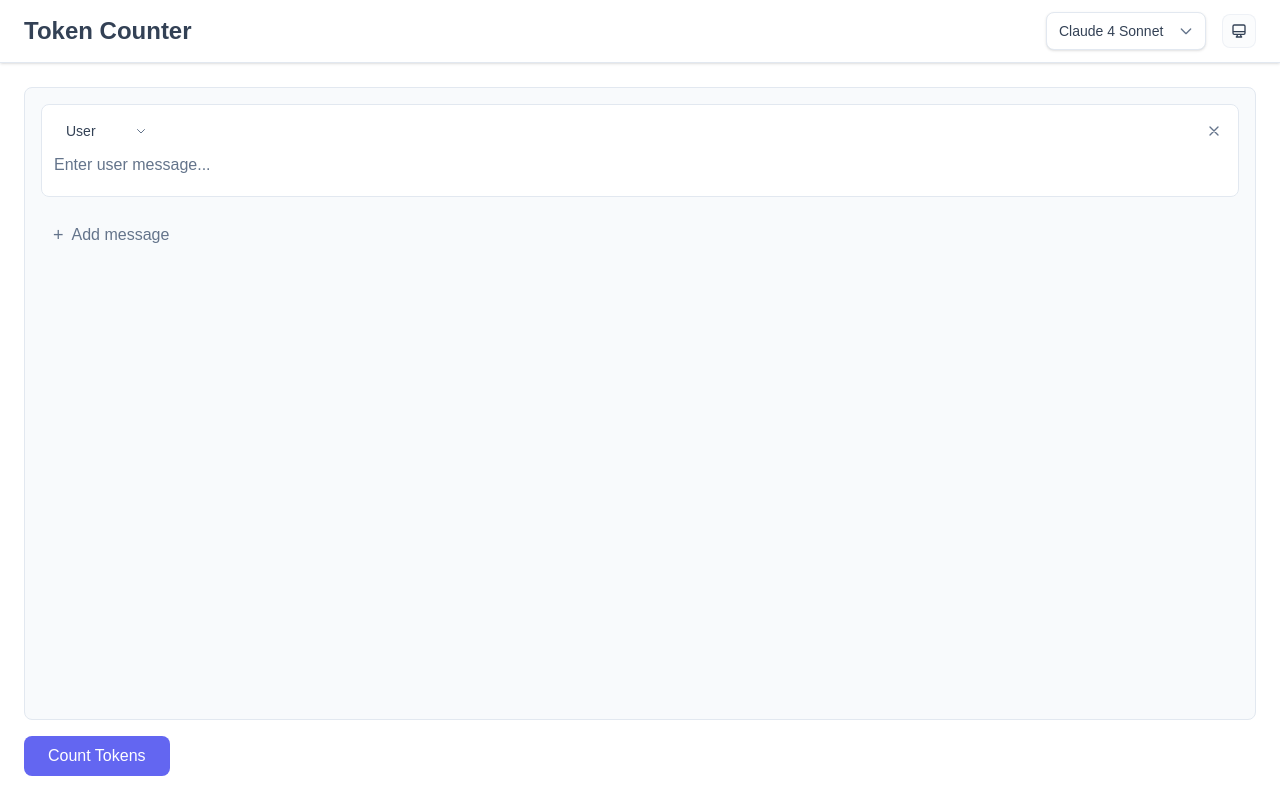
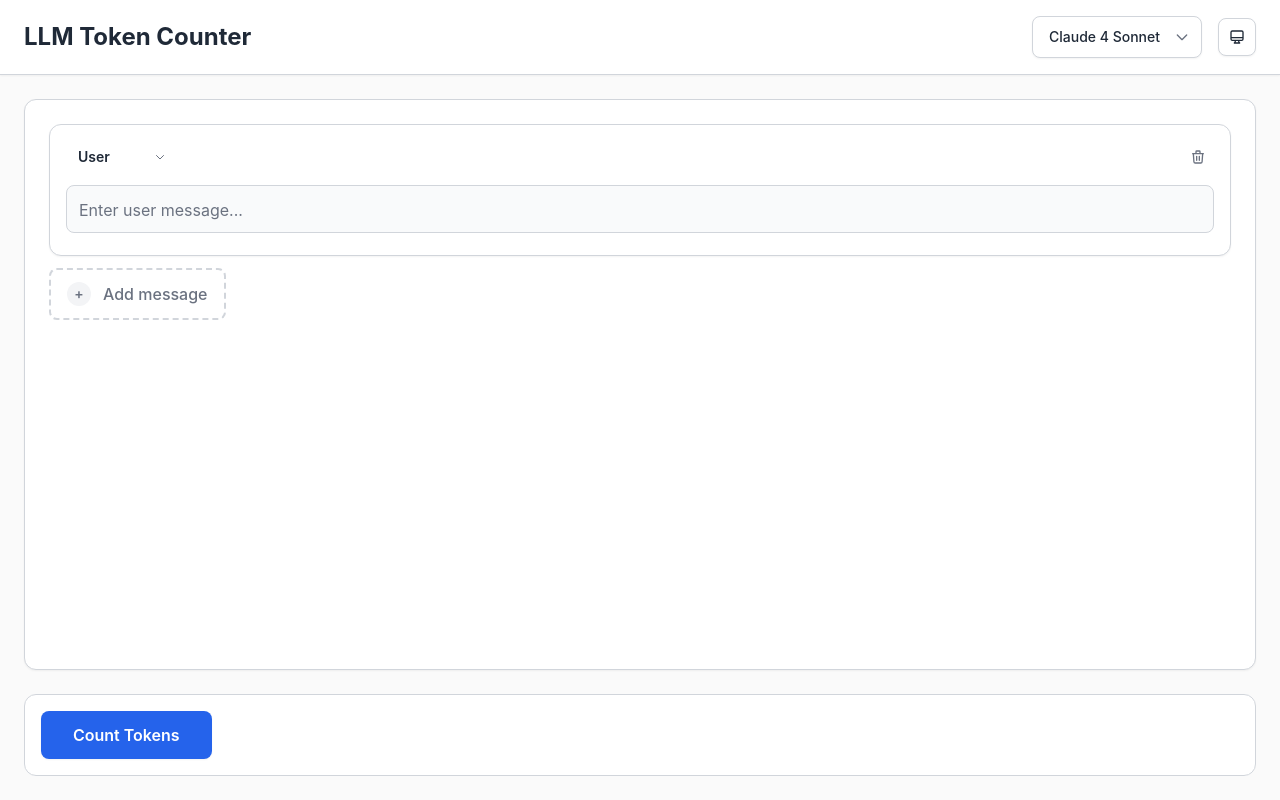
Before and after one commit to vlad324/llm-token-counter, a Next.js app: page / in a window 1280 px wide. Built offline with nearby package versions, Linux system fonts and the light colour scheme.

Commit message:
theme redesign

```diff
--- a/src/app/components/message-item.tsx
+++ b/src/app/components/message-item.tsx
@@ -20,15 +20,16 @@ export const MessageItem = ({
   const { textareaRef } = useAutoResize(message.content);
 
   return (
-    <div className="border border-border rounded-lg bg-background p-3">
-      <div className="flex items-center justify-between mb-2">
+    <div
+      className="border border-border rounded-xl bg-card backdrop-blur-sm p-4 hover:bg-card/80 transition-all duration-200 group shadow-sm hover:shadow-md">
+      <div className="flex items-center justify-between mb-3">
         <div className="relative">
           <select
             value={message.role}
             onChange={(e) =>
               onRoleChange(index, e.target.value as "user" | "assistant")
             }
-            className="appearance-none pl-3 pr-8 py-1 border-0 bg-transparent text-sm font-medium focus:outline-none cursor-pointer"
+            className="appearance-none pl-3 pr-8 py-1.5 border-0 bg-transparent text-sm font-semibold focus:outline-none cursor-pointer hover:bg-accent/50 rounded-md transition-colors capitalize"
           >
             <option value="user">User</option>
             <option value="assistant">Assistant</option>
@@ -41,11 +42,12 @@ export const MessageItem = ({
         </div>
         <button
           onClick={() => onDelete(index)}
-          className="p-1 text-muted-foreground hover:text-destructive rounded transition-colors"
+          className="p-2 text-muted-foreground hover:text-destructive hover:bg-destructive/10 rounded-lg transition-all duration-200"
           title="Delete message"
         >
           <svg className="w-4 h-4" fill="none" stroke="currentColor" viewBox="0 0 24 24">
-            <path strokeLinecap="round" strokeLinejoin="round" strokeWidth={2} d="M6 18L18 6M6 6l12 12"/>
+            <path strokeLinecap="round" strokeLinejoin="round" strokeWidth={2}
+                  d="M19 7l-.867 12.142A2 2 0 0116.138 21H7.862a2 2 0 01-1.995-1.858L5 7m5 4v6m4-6v6m1-10V4a1 1 0 00-1-1h-4a1 1 0 00-1 1v3M4 7h16"/>
           </svg>
         </button>
       </div>
@@ -53,10 +55,10 @@ export const MessageItem = ({
         ref={textareaRef}
         value={message.content}
         onChange={(e) => onMessageChange(index, e.target.value)}
-        className="w-full p-0 border-0 bg-transparent resize-none focus:outline-none placeholder:text-muted-foreground overflow-hidden"
+        className="w-full p-3 border border-border rounded-lg bg-input resize-none focus:outline-none focus:ring-2 focus:ring-ring focus:border-transparent placeholder:text-muted-foreground transition-all duration-200 overflow-hidden"
         placeholder={message.role === "user" ? "Enter user message..." : "Enter assistant message..."}
         rows={1}
-        style={{ minHeight: '1.5rem' }}
+        style={{ minHeight: '2.5rem' }}
       />
     </div>
   );
--- a/src/app/components/theme-toggle-button.tsx
+++ b/src/app/components/theme-toggle-button.tsx
@@ -57,9 +57,8 @@ export function ThemeSwitcher() {
   if (!mounted) {
     return (
       <div className="relative">
-        <button className="flex items-center space-x-2 px-3 py-2 rounded-lg bg-muted opacity-50 border border-border">
-          <span>Theme</span>
-          <span className="text-xs">▼</span>
+        <button className="p-2.5 rounded-lg bg-muted/50 opacity-50 border border-border animate-pulse">
+          <div className="w-4 h-4 bg-muted-foreground/30 rounded"></div>
         </button>
       </div>
     )
@@ -71,7 +70,7 @@ export function ThemeSwitcher() {
     <div className="relative">
       <button
         onClick={() => setIsOpen(!isOpen)}
-        className="p-2 rounded-lg bg-muted/50 hover:bg-muted border border-border/50 transition-colors"
+        className="p-2.5 rounded-lg bg-card hover:bg-accent border border-border hover:border-primary/30 transition-all duration-200 shadow-sm hover:shadow-md active:scale-95 group"
         aria-label="Toggle theme menu"
       >
         <currentTheme.icon/>
@@ -81,13 +80,16 @@ export function ThemeSwitcher() {
         <>
           {/* Backdrop */}
           <div
-            className="fixed inset-0 z-10"
+            className="fixed inset-0"
+            style={{ zIndex: 'var(--z-overlay)' }}
             onClick={() => setIsOpen(false)}
           />
 
           {/* Dropdown */}
-          <div className="absolute right-0 mt-2 w-40 bg-background border border-border rounded-lg shadow-lg z-20">
-            {themes.map((t) => (
+          <div
+            className="absolute right-0 mt-3 w-44 bg-card border border-border rounded-xl shadow-lg overflow-hidden animate-in slide-in-from-top-2 duration-200"
+            style={{ zIndex: 'var(--z-dropdown)' }}>
+            {themes.map((t, index) => (
               <button
                 key={t.name}
                 onClick={() => {
@@ -95,15 +97,29 @@ export function ThemeSwitcher() {
                   setIsOpen(false)
                 }}
                 className={`
-                  w-full flex items-center space-x-3 px-3 py-2 text-left hover:bg-accent hover:text-accent-foreground first:rounded-t-lg last:rounded-b-lg transition-colors text-sm
-                  ${theme === t.name ? 'bg-primary/10 text-primary' : ''}
+                  w-full flex items-center space-x-3 px-4 py-3 text-left hover:bg-accent hover:text-accent-foreground transition-all duration-200 text-sm group
+                  ${theme === t.name ? 'bg-primary/10 text-primary border-r-2 border-primary' : ''}
+                  ${index !== themes.length - 1 ? 'border-b border-border/50' : ''}
                 `}
                 title={t.description}
               >
-                <t.icon/>
+                <div
+                  className={`w-5 h-5 flex items-center justify-center ${theme === t.name ? 'text-primary' : 'text-muted-foreground group-hover:text-accent-foreground'}`}>
+                  <t.icon/>
+                </div>
                 <span className="font-medium">{t.label}</span>
+                {theme === t.name && (
+                  <div className="ml-auto">
+                    <svg className="w-4 h-4 text-primary" fill="none" stroke="currentColor" viewBox="0 0 24 24">
+                      <path strokeLinecap="round" strokeLinejoin="round" strokeWidth={2} d="M5 13l4 4L19 7"/>
+                    </svg>
+                  </div>
+                )}
               </button>
             ))}
+            <div className="px-4 py-2 border-t border-border/50 bg-muted/30">
+              <p className="text-xs text-muted-foreground">Theme preference</p>
+            </div>
           </div>
         </>
       )}
--- a/src/app/globals.css
+++ b/src/app/globals.css
@@ -1,42 +1,72 @@
 @import "tailwindcss";
 
 :root {
-  /* Light theme colors - Warm and inviting */
-  --background: #ffffff;
-  --foreground: #334155;
-  --primary: #6366f1;
+  /* Light theme - Clean and professional */
+  --background: #fafafa;
+  --foreground: #1f2937;
+  --card: #ffffff;
+  --card-foreground: #1f2937;
+  --primary: #2563eb;
   --primary-foreground: #ffffff;
-  --secondary: #10b981;
-  --secondary-foreground: #ffffff;
-  --muted: #f8fafc;
-  --muted-foreground: #64748b;
-  --accent: #f0f2ff;
-  --accent-foreground: #6366f1;
-  --border: #e2e8f0;
-  --input: #e2e8f0;
-  --ring: #6366f1;
+  --secondary: #e5e7eb;
+  --secondary-foreground: #374151;
+  --muted: #f3f4f6;
+  --muted-foreground: #6b7280;
+  --accent: #dbeafe;
+  --accent-foreground: #1e40af;
+  --border: #d1d5db;
+  --input: #f9fafb;
+  --ring: #3b82f6;
+  --destructive: #dc2626;
+  --destructive-foreground: #ffffff;
+  --success: #059669;
+  --success-foreground: #ffffff;
+  --warning: #d97706;
+  --warning-foreground: #ffffff;
+
+  /* Shadows */
+  --shadow-sm: 0 1px 2px 0 rgb(0 0 0 / 0.05);
+  --shadow: 0 1px 3px 0 rgb(0 0 0 / 0.1), 0 1px 2px -1px rgb(0 0 0 / 0.1);
+  --shadow-md: 0 4px 6px -1px rgb(0 0 0 / 0.1), 0 2px 4px -2px rgb(0 0 0 / 0.1);
+  --shadow-lg: 0 10px 15px -3px rgb(0 0 0 / 0.1), 0 4px 6px -4px rgb(0 0 0 / 0.1);
 }
 
 .dark {
-  /* Dark theme colors - Modern dark with purple accents */
+  /* Dark theme - Sophisticated and modern */
   --background: #0f172a;
-  --foreground: #f8fafc;
-  --primary: #8b5cf6;
+  --foreground: #f1f5f9;
+  --card: #1e293b;
+  --card-foreground: #f1f5f9;
+  --primary: #3b82f6;
   --primary-foreground: #ffffff;
-  --secondary: #22c55e;
-  --secondary-foreground: #ffffff;
+  --secondary: #334155;
+  --secondary-foreground: #cbd5e1;
   --muted: #1e293b;
   --muted-foreground: #94a3b8;
-  --accent: #334155;
-  --accent-foreground: #c4b5fd;
+  --accent: #1e40af;
+  --accent-foreground: #dbeafe;
   --border: #334155;
-  --input: #334155;
-  --ring: #8b5cf6;
+  --input: #1e293b;
+  --ring: #3b82f6;
+  --destructive: #ef4444;
+  --destructive-foreground: #ffffff;
+  --success: #10b981;
+  --success-foreground: #ffffff;
+  --warning: #f59e0b;
+  --warning-foreground: #ffffff;
+
+  /* Shadows for dark mode */
+  --shadow-sm: 0 1px 2px 0 rgb(0 0 0 / 0.3);
+  --shadow: 0 1px 3px 0 rgb(0 0 0 / 0.4), 0 1px 2px -1px rgb(0 0 0 / 0.4);
+  --shadow-md: 0 4px 6px -1px rgb(0 0 0 / 0.4), 0 2px 4px -2px rgb(0 0 0 / 0.4);
+  --shadow-lg: 0 10px 15px -3px rgb(0 0 0 / 0.5), 0 4px 6px -4px rgb(0 0 0 / 0.5);
 }
 
 @theme {
   --color-background: var(--background);
   --color-foreground: var(--foreground);
+  --color-card: var(--card);
+  --color-card-foreground: var(--card-foreground);
   --color-primary: var(--primary);
   --color-primary-foreground: var(--primary-foreground);
   --color-secondary: var(--secondary);
@@ -48,6 +78,39 @@
   --color-border: var(--border);
   --color-input: var(--input);
   --color-ring: var(--ring);
+  --color-destructive: var(--destructive);
+  --color-destructive-foreground: var(--destructive-foreground);
+  --color-success: var(--success);
+  --color-success-foreground: var(--success-foreground);
+  --color-warning: var(--warning);
+  --color-warning-foreground: var(--warning-foreground);
+
+  /* Design system shadows */
+  --shadow-sm: var(--shadow-sm);
+  --shadow: var(--shadow);
+  --shadow-md: var(--shadow-md);
+  --shadow-lg: var(--shadow-lg);
+
+  /* Design system spacing */
+  --spacing-xs: 0.25rem;
+  --spacing-sm: 0.5rem;
+  --spacing-md: 1rem;
+  --spacing-lg: 1.5rem;
+  --spacing-xl: 2rem;
+
+  /* Design system z-index scale */
+  --z-base: 1;
+  --z-dropdown: 10;
+  --z-sticky: 20;
+  --z-overlay: 30;
+  --z-modal: 40;
+  --z-tooltip: 50;
+
+  /* Component sizing tokens */
+  --button-height: 3rem;
+  --input-height: 2.5rem;
+  --header-height: 4.5rem;
+  --control-min-width: 10rem;
 }
 
 /* Prevent flash of unstyled content */
@@ -60,9 +123,50 @@ html.dark {
 }
 
 /* Base styles */
+* {
+  border-color: theme(colors.border);
+}
+
 body {
   background-color: var(--background);
   color: var(--foreground);
-  transition: background-color 0.3s ease, color 0.3s ease;
-  font-family: Arial, Helvetica, sans-serif;
+  transition: background-color 0.2s ease-in-out, color 0.2s ease-in-out;
+  font-family: -apple-system, BlinkMacSystemFont, "Segoe UI", Roboto, "Helvetica Neue", Arial, sans-serif;
+  font-feature-settings: "rlig" 1, "calt" 1;
+  -webkit-font-smoothing: antialiased;
+  -moz-osx-font-smoothing: grayscale;
 }
+
+/* Custom scrollbar */
+::-webkit-scrollbar {
+  width: 8px;
+  height: 8px;
+}
+
+::-webkit-scrollbar-track {
+  background: var(--muted);
+  border-radius: 4px;
+}
+
+::-webkit-scrollbar-thumb {
+  background: var(--muted-foreground);
+  border-radius: 4px;
+  opacity: 0.5;
+}
+
+::-webkit-scrollbar-thumb:hover {
+  background: var(--foreground);
+  opacity: 0.7;
+}
+
+/* Focus styles */
+:focus-visible {
+  outline: 2px solid var(--ring);
+  outline-offset: 2px;
+}
+
+/* Selection styles */
+::selection {
+  background-color: var(--primary);
+  color: var(--primary-foreground);
+}
--- a/src/app/layout.tsx
+++ b/src/app/layout.tsx
@@ -1,5 +1,5 @@
 import type { Metadata } from "next";
-import { Geist, Geist_Mono } from "next/font/google";
+import { Geist } from "next/font/google";
 import "./globals.css";
 import { ThemeProvider } from './components/theme-provider';
 
@@ -8,14 +8,10 @@ const geistSans = Geist({
   subsets: ["latin"],
 });
 
-const geistMono = Geist_Mono({
-  variable: "--font-geist-mono",
-  subsets: ["latin"],
-});
 
 export const metadata: Metadata = {
-  title: "Create Next App",
-  description: "Generated by create next app",
+  title: "Token Counter - Professional AI Message Token Calculator",
+  description: "A professional tool for counting tokens in AI messages and conversations. Supports multiple AI models including Claude, GPT, and more.",
 };
 
 export default function RootLayout({
@@ -26,7 +22,7 @@ export default function RootLayout({
   return (
     <html lang="en" suppressHydrationWarning>
       <body
-        className={`${geistSans.variable} ${geistMono.variable} antialiased`}
+        className={`${geistSans.variable} font-sans antialiased`}
       >
         <ThemeProvider
           attribute="class"
--- a/src/app/page.tsx
+++ b/src/app/page.tsx
@@ -4,7 +4,6 @@ import { ThemeSwitcher } from "./components/theme-toggle-button";
 import { MessageItem } from "./components/message-item";
 import { CountTokensRequest, CountTokensResponse, Message } from "./types/message";
 import { MODELS } from "./config/models";
-
 
 export default function Home() {
   const [messages, setMessages] = useState<Message[]>([
@@ -74,15 +73,16 @@ export default function Home() {
 
   return (
     <div className="h-screen bg-background text-foreground flex flex-col">
-      <header className="bg-background border-b border-border shadow-sm flex-shrink-0">
-        <nav className="px-6 py-3 flex justify-between items-center">
-          <h1 className="text-2xl font-bold">Token Counter</h1>
+      <header className="bg-card backdrop-blur-sm border-b border-border shadow-sm flex-shrink-0 sticky top-0"
+              style={{ zIndex: 'var(--z-sticky)' }}>
+        <nav className="px-6 py-4 flex justify-between items-center">
+          <h1 className="text-2xl font-bold">LLM Token Counter</h1>
           <div className="flex items-center gap-4">
             <div className="relative">
               <select
                 value={selectedModel}
                 onChange={(e) => setSelectedModel(e.target.value)}
-                className="appearance-none pl-3 pr-10 py-2 border border-border rounded-lg bg-background text-sm font-medium shadow-sm hover:bg-accent focus:outline-none focus:ring-2 focus:ring-ring cursor-pointer"
+                className="appearance-none pl-4 pr-10 py-2.5 border border-border rounded-lg bg-card text-sm font-medium shadow-sm hover:bg-accent hover:text-accent-foreground focus:outline-none focus:ring-2 focus:ring-ring focus:border-transparent cursor-pointer transition-all duration-200"
               >
                 {MODELS.map((model) => (
                   <option key={model.modelId} value={model.modelId}>
@@ -91,7 +91,8 @@ export default function Home() {
                 ))}
               </select>
               <div className="absolute inset-y-0 right-0 flex items-center pr-3 pointer-events-none">
-                <svg className="w-4 h-4 text-muted-foreground" fill="none" stroke="currentColor" viewBox="0 0 24 24">
+                <svg className="w-4 h-4 text-muted-foreground transition-transform duration-200" fill="none" stroke="currentColor"
+                     viewBox="0 0 24 24">
                   <path strokeLinecap="round" strokeLinejoin="round" strokeWidth={2} d="M19 9l-7 7-7-7"/>
                 </svg>
               </div>
@@ -104,7 +105,7 @@ export default function Home() {
         <div className="flex-1 flex">
           <div className="flex-1">
             <div className="p-6 h-full flex flex-col">
-              <div className="flex-1 overflow-y-auto space-y-4 border border-border rounded-lg p-4 bg-muted">
+              <div className="flex-1 overflow-y-auto space-y-3 border border-border rounded-xl p-6 bg-card shadow-sm">
                 {messages.map((message, index) => (
                   <MessageItem
                     key={index}
@@ -117,25 +118,42 @@ export default function Home() {
                 ))}
                 <button
                   onClick={addMessage}
-                  className="flex items-center gap-2 px-3 py-2 text-muted-foreground hover:text-foreground transition-colors"
+                  className="flex items-center gap-3 px-4 py-3 text-muted-foreground hover:text-foreground hover:bg-accent/50 rounded-lg transition-all duration-200 border-2 border-dashed border-border hover:border-primary/30 group"
                 >
-                  <span className="text-lg">+</span>
-                  Add message
+                  <div
+                    className="w-6 h-6 rounded-full bg-muted flex items-center justify-center group-hover:bg-primary/10 transition-colors">
+                    <span className="text-sm font-semibold group-hover:text-primary">+</span>
+                  </div>
+                  <span className="font-medium">Add message</span>
                 </button>
               </div>
-              <div className="mt-4 flex items-center justify-between">
+              <div
+                className="mt-6 flex items-center justify-between bg-card backdrop-blur-sm rounded-xl p-4 border border-border"
+                style={{ minHeight: 'var(--header-height)' }}>
                 <button
                   onClick={calculateChatTokens}
-                  className="px-6 py-2 bg-primary text-primary-foreground rounded-lg hover:bg-primary/90 disabled:opacity-50 font-medium transition-colors"
+                  className="px-8 py-3 bg-primary text-primary-foreground rounded-lg hover:bg-primary/90 disabled:opacity-50 disabled:cursor-not-allowed font-semibold transition-all duration-200 shadow-sm hover:shadow-md active:scale-95 flex items-center justify-center gap-2"
+                  style={{ height: 'var(--button-height)', minWidth: 'var(--control-min-width)' }}
                   disabled={isChatLoading}
                 >
-                  {isChatLoading ? "Counting..." : "Count Tokens"}
+                  {isChatLoading && (
+                    <div
+                      className="w-4 h-4 border-2 border-primary-foreground/30 border-t-primary-foreground rounded-full animate-spin"></div>
+                  )}
+                  <span>{isChatLoading ? "Counting..." : "Count Tokens"}</span>
                 </button>
-                {chatTokenCount !== null && (
-                  <div className="px-4 py-2 bg-accent text-accent-foreground rounded-lg font-semibold">
-                    Tokens: {chatTokenCount}
-                  </div>
-                )}
+                <div className="flex items-center" style={{ height: 'var(--button-height)' }}>
+                  {chatTokenCount !== null && (
+                    <div
+                      className="px-6 py-3 bg-success/10 text-success border border-success/20 rounded-lg font-bold text-lg flex items-center gap-2 h-full">
+                      <svg className="w-5 h-5" fill="none" stroke="currentColor" viewBox="0 0 24 24">
+                        <path strokeLinecap="round" strokeLinejoin="round" strokeWidth={2}
+                              d="M9 19v-6a2 2 0 00-2-2H5a2 2 0 00-2 2v6a2 2 0 002 2h2a2 2 0 002-2zm0 0V9a2 2 0 012-2h2a2 2 0 012 2v10m-6 0a2 2 0 002 2h2a2 2 0 002-2m0 0V5a2 2 0 012-2h2a2 2 0 012 2v14a2 2 0 01-2 2h-2a2 2 0 01-2-2z"/>
+                      </svg>
+                      <span>Tokens: {chatTokenCount.toLocaleString()}</span>
+                    </div>
+                  )}
+                </div>
               </div>
             </div>
           </div>
```
